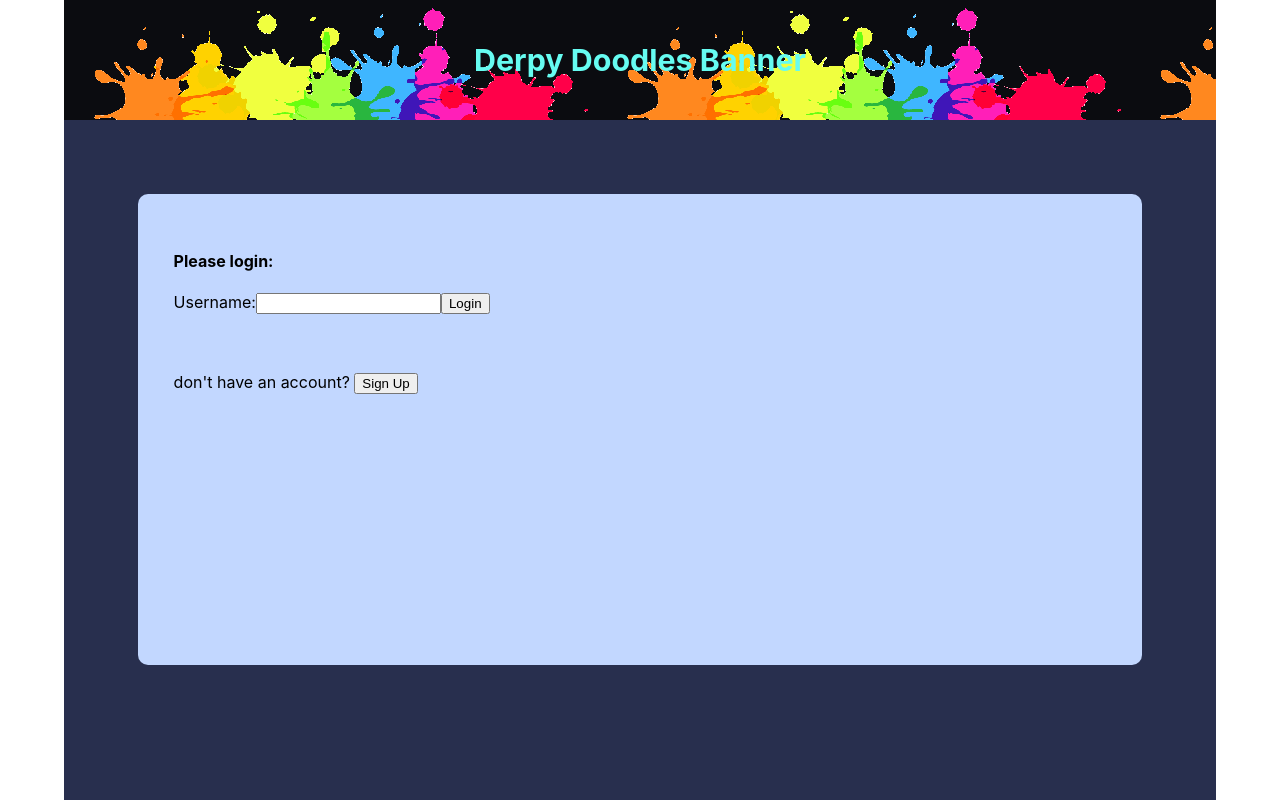
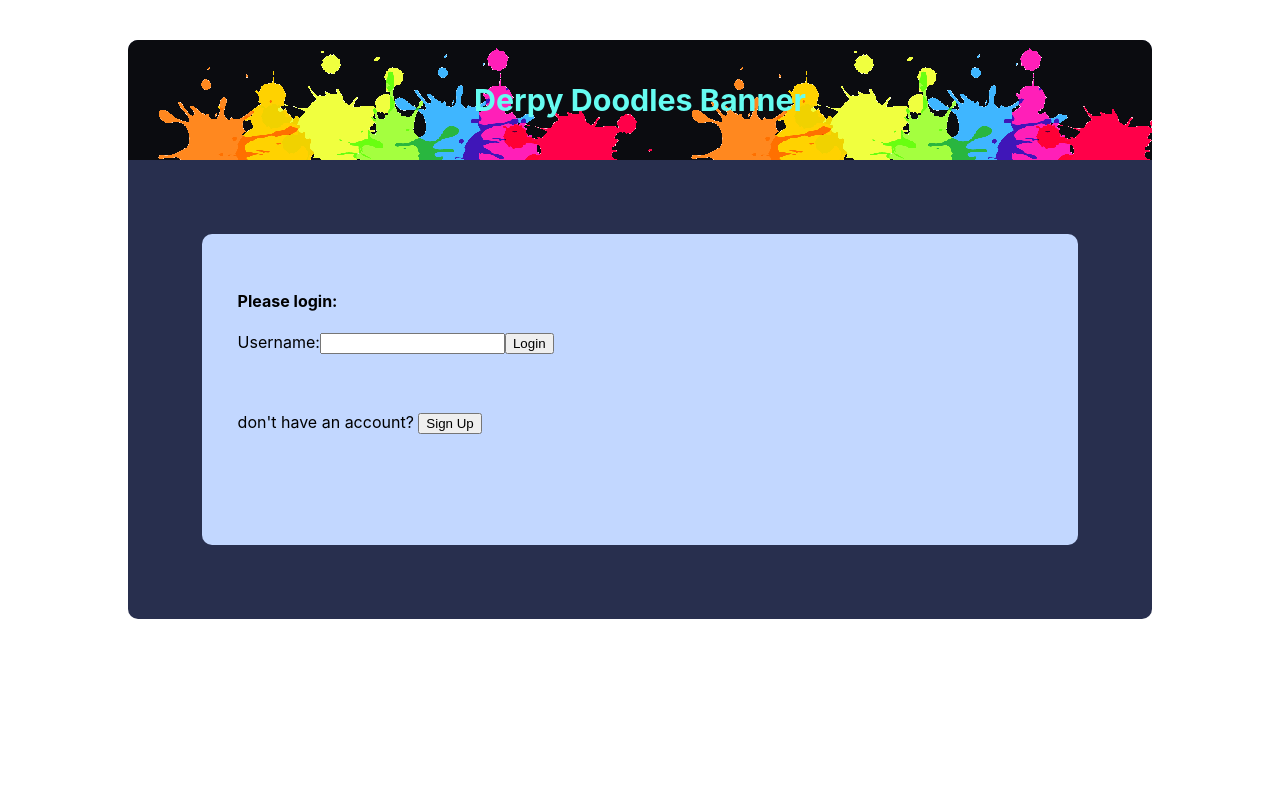
Before and after one commit to TheMartinCrabtree/ReactiveDoodles, a React (Create React App) app: page / in a window 1280 px wide. Built offline with nearby package versions, Linux system fonts and the light colour scheme.

Commit message:
updated styling overall window size and layout

```diff
--- a/src/App.css
+++ b/src/App.css
@@ -18,14 +18,15 @@
 
 .App-main {
   background-color: #FFFFFF;
-  height: 100vh;
-  padding-left: 5vw;
-  padding-right: 5vw;
+  margin-left: 10vw;
+  margin-right: 10vw;
+  margin-top: 5vh;
+  margin-bottom: 5vh;
 }
 
 .App-container {
   background-color: var(--main-body-color);
-  min-height: 100vh;
+  border-radius: 10px;
 }
 
 .App-header {
@@ -38,6 +39,8 @@
   justify-content: center;
   font-size: calc(10px + 2vmin);
   color: var(--main-title-color);
+  border-top-right-radius: 10px;
+  border-top-left-radius: 10px;
 }
 
 .App-link {
@@ -74,7 +77,7 @@
   border: #282c34;
   border-radius: 10px;
   border-width: 1px;
-  min-height: 50vh;
+  min-height: 30vh;
   padding: calc(10px + 2vw);
 }
 
```
